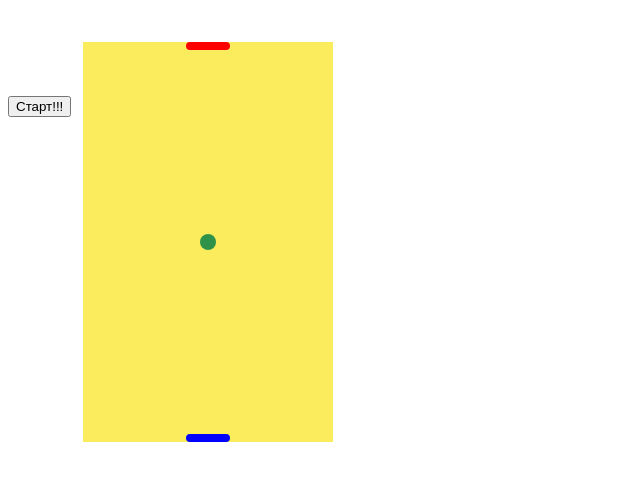
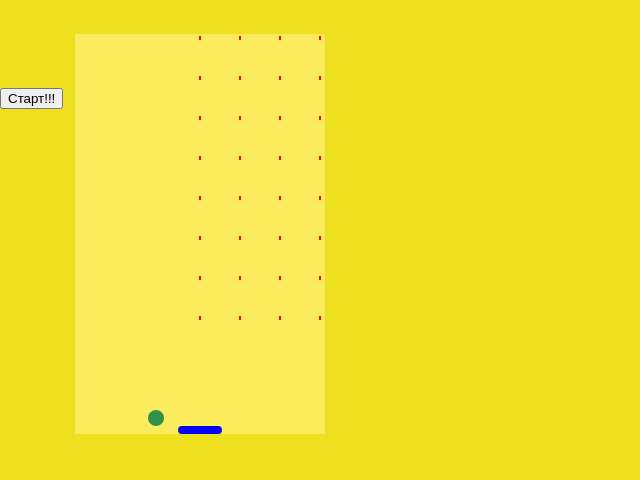
Before and after one commit to promotezor/lotta-happiness, a website built with webpack: page src/index.html in a window 1280 px wide. Shown: the whole page, without its empty margins (0-640 px from the left). Built offline with nearby package versions, Linux system fonts and the light colour scheme; animation ran at ten frames a second.

Commit message:
modified:   src/controller.js 	modified:   src/main.js 	modified:   src/model.js 	modified:   src/style.css 	modified:   src/view.js

```diff
--- a/src/controller.js
+++ b/src/controller.js
@@ -23,7 +23,7 @@ export function TennisController() {
 	}
 
 	this.captureControls = (EO) => {
-		EO.preventDefault();
+		// EO.preventDefault();
 		if (EO.keyCode == 16) {
 			myModel.setRacketUpSpeed(PLAYER_ONE)
 		}
--- a/src/main.js
+++ b/src/main.js
@@ -5,7 +5,7 @@ import './style.css';
 const CONTAINER = document.getElementById('tennis-container')
 
 
-// настройка, инициализаци
+// настройка, инициализация
 // создаём все три компонента
 let model = new TennisModel()
 let view = new TennisView()
@@ -16,8 +16,10 @@ let controller = new TennisController()
 model.setView(view)
 view.initView(model, CONTAINER)
 controller.startController(model, CONTAINER)
+
 // инициируем первичное отображение Model во View
-model.init()
+console.log("do update1")
+model.prepareGame()
+console.log("do update2")
+window.onload = model.rAF()
 view.update()
-
-window.onload = model.rAF
--- a/src/model.js
+++ b/src/model.js
@@ -11,39 +11,20 @@ export const BALL_SPEEDY	= 1.9;
 export const PLAYER_ONE = 1;
 export const PLAYER_TWO = 2;
 export const RACKET_SPEED = 5;
+export const BRICK_WIDTH = 4;
+export const BRICK_HEIGHT = 2;
 
 
 
 export function TennisModel() {
+	let self = this;
+
 	this.ballH = {
 		radius: BALL_RADIUS,
 		posX: 0,
 		posY: 0,
 		speedX: 0,
 		speedY: 0,
-	};
-
-	this.randSide = () => {
-		let rndX = Math.random()
-		let rndY = Math.random()
-
-		//рандомизируем eвертикаль скорости мяча
-		rndY > 0.5 ? this.ballH.speedY =
-		this.ballH.speedY = Math.abs(this.ballH.speedY)
-		: this.ballH.speedY =-this.ballH.speedY
-
-		//рандомизируем горизонталь скорости мяча
-		rndX < 0.5 ? this.ballH.speedX =
-		this.ballH.speedX = Math.abs(this.ballH.speedX)
-		: this.ballH.speedX =-this.ballH.speedX
-
-		//рандомизируем угол старта мяча
-		rndY > 0.5 ? this.ballH.speedX += rndY : this.ballH.speedX -= rndY
-		rndX > 0.5 ? this.ballH.speedY -= rndX : this.ballH.speedY += rndX
-
-		console.log("randomSide!", this.ballH.speedX,this.ballH.speedY)
-    this.updateView()
-		return rndX
 	};
 
 	this.racketOne = {
@@ -71,14 +52,69 @@ export function TennisModel() {
 		posY: AREA_HEIGHT/2,
 	};
 
+	this.blocksH = {
+		width: BRICK_WIDTH,
+		height: BRICK_HEIGHT,
+		rows: 4,
+		cols: 8,
+		life: 0,
+		levels: [],
+		padding: 40,
+	};
+
+	this.createBlocks = (cacheData) => {
+		console.log(self.blocksH.levels)
+		for (let rows = 0; rows < this.blocksH.cols; rows++) {
+			self.blocksH.levels[rows] = []
+			for (let cols = 0; cols < this.blocksH.rows; cols++) {
+				self.blocksH.levels[rows][cols] = {
+					x: BRICK_HEIGHT + self.blocksH.padding * rows,
+					y: BRICK_WIDTH + self.blocksH.padding * cols,
+				};
+			}
+		}
+		console.log(self.blocksH.levels)
+		self.updateView()
+	}
+
+	self.prepareGame = () => {
+		this.init()
+		console.log('prepareGame. levels = ', self.blocksH.levels)
+    this.updateView()
+		// self.rAF()
+	}
 	this.init = () => {
-		this.ballH.posX = AREA_WIDTH/2
+		this.ballH.posX = AREA_WIDTH - RACKET_WIDTH - BALL_RADIUS
 		this.ballH.posY = AREA_HEIGHT/2
-		this.racketOne.posX = RACKET_WIDTH/2
-		this.racketOne.posY = AREA_HEIGHT/2
+		// this.racketOne.posX = RACKET_WIDTH/2
+		// this.racketOne.posY = AREA_HEIGHT/2
 		this.racketTwo.posX = AREA_WIDTH - RACKET_WIDTH/2
 		this.racketTwo.posY = AREA_HEIGHT/2
+		self.createBlocks()
     this.updateView()
+	};
+
+	this.randSide = () => {
+		let rndX = Math.random()
+		let rndY = Math.random()
+
+		//рандомизируем eвертикаль скорости мяча
+		rndY > 0.5 ? this.ballH.speedY =
+		this.ballH.speedY = Math.abs(this.ballH.speedY)
+		: this.ballH.speedY =-this.ballH.speedY
+
+		//рандомизируем горизонталь скорости мяча
+		rndX < 0.5 ? this.ballH.speedX =
+		this.ballH.speedX = Math.abs(this.ballH.speedX)
+		: this.ballH.speedX =-this.ballH.speedX
+
+		//рандомизируем угол старта мяча
+		rndY > 0.5 ? this.ballH.speedX += rndY : this.ballH.speedX -= rndY
+		rndX > 0.5 ? this.ballH.speedY -= rndX : this.ballH.speedY += rndX
+
+		console.log("randomSide!", this.ballH.speedX,this.ballH.speedY)
+    this.updateView()
+		return rndX
 	};
 
 	this.setRacketUpSpeed = (playerNumberN) => {
@@ -182,12 +218,10 @@ export function TennisModel() {
 	let myView = null;
 
 	this.startGame = () => {
-		this.init()
 		this.ballH.speedX = BALL_SPEEDX
 		this.ballH.speedY = BALL_SPEEDY
 		this.randSide()
     this.updateView()
-		this.moveElements()
 	};
 
 	this.stopGame = () => {
--- a/src/style.css
+++ b/src/style.css
@@ -1,3 +1,9 @@
+body {
+	margin: 0;
+	padding: 0;
+	background-color: rgb(238, 224, 31);
+}
+
 #tennis-container {
 	position: relative;
 	transform-origin: 200px 175px;
@@ -6,8 +12,6 @@
 	position: relative;
 	background-color: #fbec5d;
 	transform: rotate(90deg);
-	/* height: 250px;
-	width: 400px; */
 }
 /* .area::after {
 	content: "";
@@ -29,12 +33,6 @@
 	transform: translateZ(0);
 	border-radius: 14px;
 }
-.racket-one {
-	position: absolute;
-	background-color: red;
-	/* height: 45px;
-	width: 8px; */
-}
 .racket-two {
 	position: absolute;
 	background-color: blue;
--- a/src/view.js
+++ b/src/view.js
@@ -49,6 +49,19 @@ export function TennisView() {
 		SCORE.style.position = "absolute"
 		SCORE.style.left = AREA_WIDTH/2 - SCORE.offsetWidth/2 + "px"
 		SCORE.style.bottom = AREA_HEIGHT + "px"
+
+		for (let rows = 0; rows < myModel.blocksH.cols; rows++){
+			for (let cols = 0; cols < myModel.blocksH.rows; cols++){
+				let newElem = document.createElement("div");
+				newElem.style.width = myModel.blocksH.width + "px"
+				newElem.style.height = myModel.blocksH.height + "px"
+				newElem.style.position = "absolute"
+				newElem.style.left = myModel.blocksH.levels[rows][cols].x + "px"
+				newElem.style.top = myModel.blocksH.levels[rows][cols].y + "px"
+				newElem.style.backgroundColor = "red"
+				AREA.appendChild(newElem)
+			}
+		}
 	};
 };
 
```
